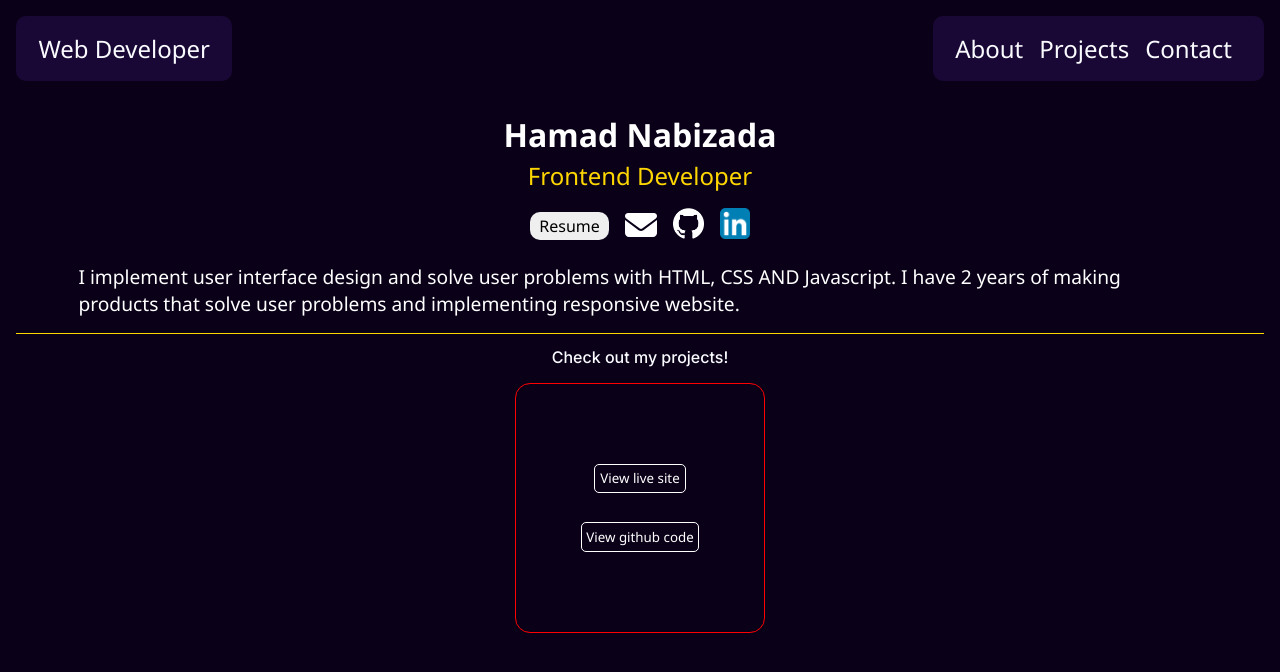
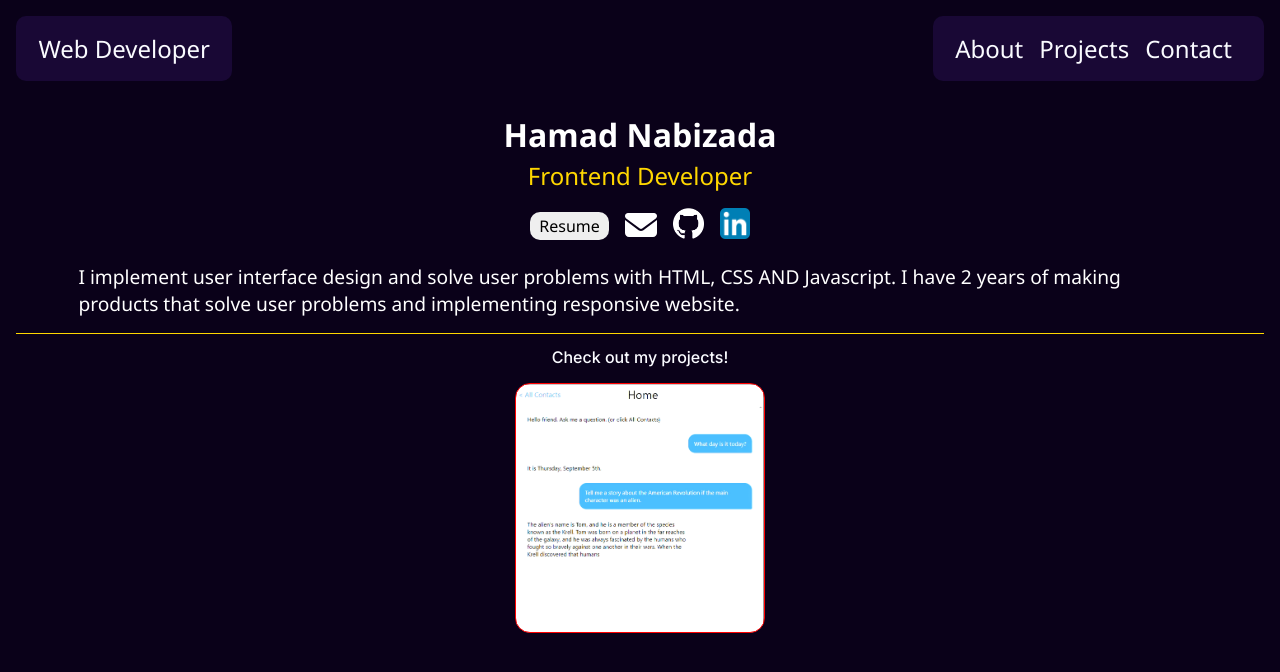
Before and after one commit to HamadNabizada/portfolio, a Next.js app: page / in a window 1280 px wide. Shown: the top 672 px of the page. Built offline with nearby package versions, Linux system fonts and the light colour scheme.

Commit message:
project component styled.

```diff
--- a/components/Project.js
+++ b/components/Project.js
@@ -2,11 +2,21 @@ import style from '../styles/Project.module.css'
 import {useState} from 'react'
 
 export default function Project(props){
+    let [isHovered, setIsHovered] = useState(false)
+    function hoverInEvent(){
+        setIsHovered(true)
+    }
+    function hoverOutEvent(){
+        setIsHovered(false)
+    }
+    let myOpacity= isHovered ? {opacity:'2'}: {opacity:'0'}
+    let backgroundOpacity= isHovered ? style.wrapper2Hover : style.wrapper2
 
     return (
-        <div className={style.wrapper} >
-            <button className={style.btn}>View live site</button>
-            <button className={style.btn}>View github code</button>
+        <div onMouseOver={hoverInEvent} onMouseOut={hoverOutEvent} className={style.wrapper} >
+            <div className={backgroundOpacity}></div>
+            <button style={myOpacity} className={style.btn}>View live site</button>
+            <button style={myOpacity} className={style.btn}>View github code</button>
         </div>
     )
 }
--- a/styles/Navbar.module.css
+++ b/styles/Navbar.module.css
@@ -58,7 +58,7 @@
     transition: box-shadow .3s;
 }
 .linkItem:hover{
-    box-shadow: 0 1px;
+    box-shadow: 0 1px gold;
 }
 
 @media (min-width:700px){
--- a/styles/Project.module.css
+++ b/styles/Project.module.css
@@ -8,15 +8,47 @@
     justify-content: center;
     align-items: center;
     gap: 1.8rem;
+    background:url('../public/images/aiChatpic.png');
+    background-size:cover;
+    background-repeat: no-repeat;
 }
+
+.wrapper2{
+    position: absolute;
+    border-radius: 15px;
+    width:250px;
+    height:250px;
+    z-index: 2;
+}
+.wrapper2Hover{
+    background-color: rgba(0, 0, 0, .5);
+    position: absolute;
+    border-radius: 15px;
+    width:250px;
+    height:250px;
+    z-index: 2;
+}
+.wrapper:hover{
+    background: url('../public/images/aiChat.gif');
+    background-size:cover;
+    background-repeat: no-repeat;
+}
+
 .btn{
+    z-index: 3;
     border:1px solid white;
     border-radius: 5px;
     padding: .3rem;
     color:#0a0119;
-    font-weight:normal;
+    font-weight:bold;
     font-family:'Segoe UI', Tahoma, Geneva, Verdana, sans-serif;
     background-color: transparent;
     color:white;
     cursor: pointer;
+    opacity: 0;
+    margin-top:-1rem;
 }
+.btn:hover{
+    background-color:white;
+    color:black;
+}
```
Also changed, not shown: public/images/aiChat.gif (added), public/images/aiChatpic.png (added).
